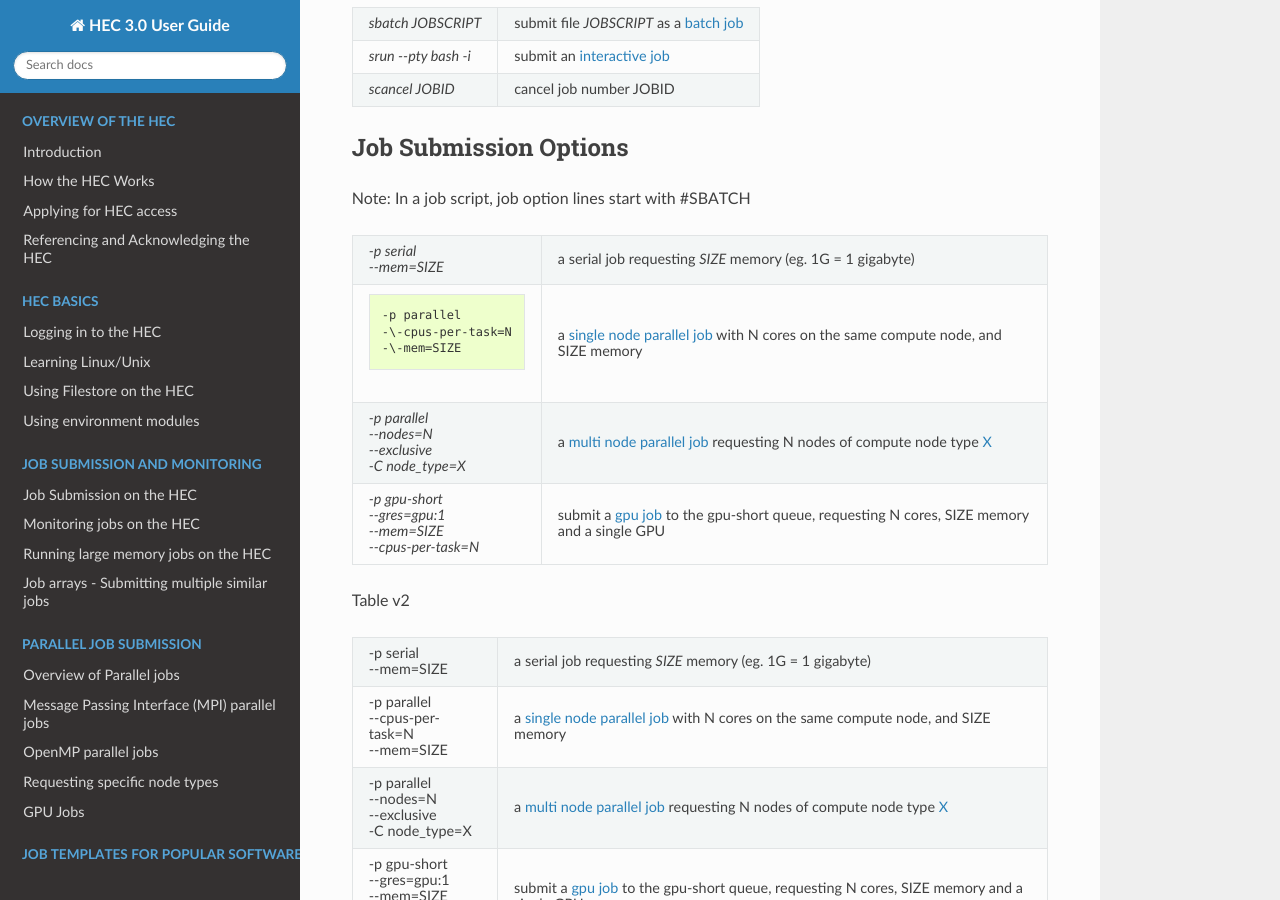
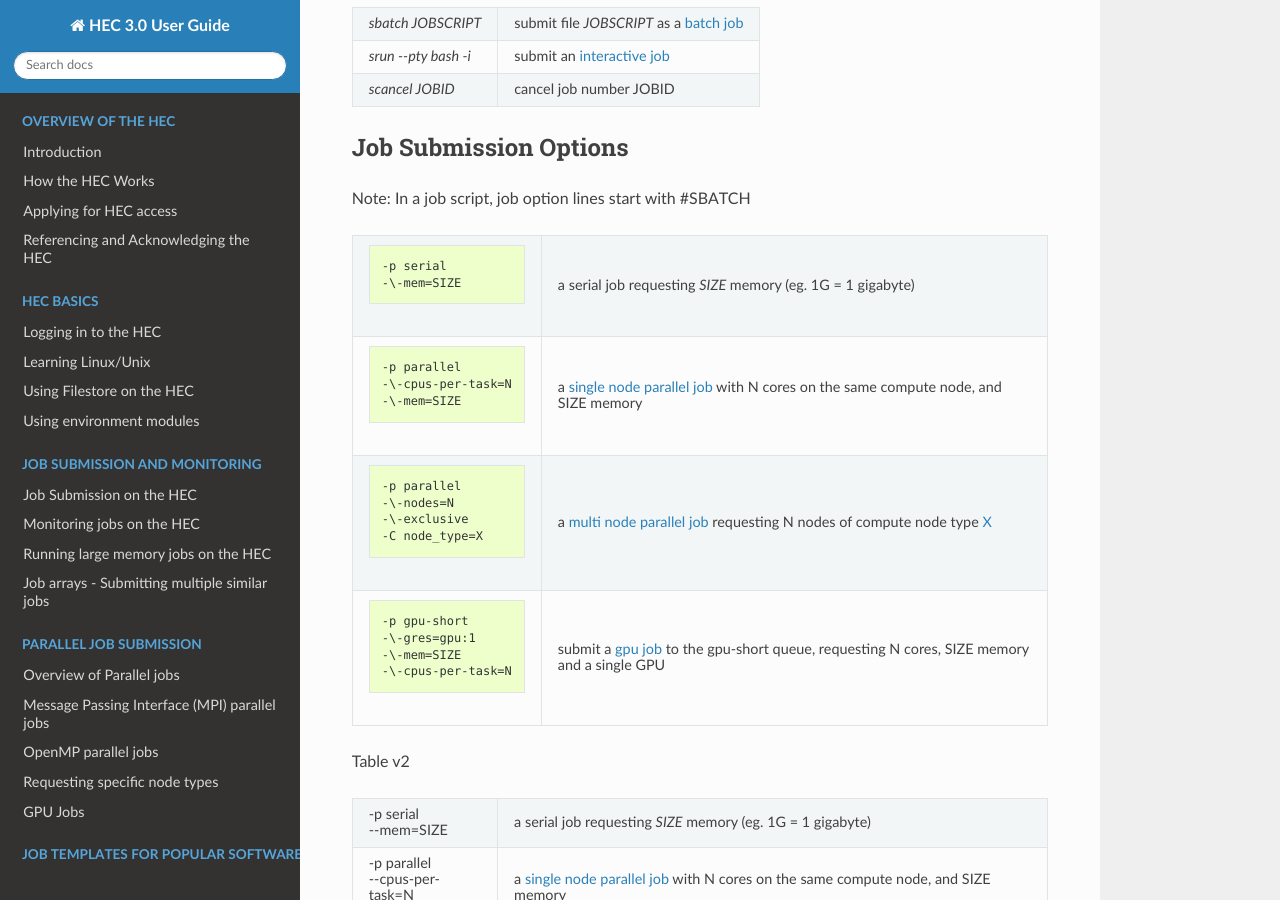
Before and after one commit to MikePacey/Lancaster-HEC, a Sphinx documentation site: the page built from docs/cheatsheet.rst, in a window 1280 px wide and 900 px high, scrolled down 604 px. Built offline with Sphinx 7.4.7 and the Read the Docs theme 3.1.0, drawn with Linux system fonts in a browser that asks for light colours; formulas are drawn with MathJax 3; part of the change alters nothing that is shown.

```diff
--- a/docs/cheatsheet.rst
+++ b/docs/cheatsheet.rst
@@ -41,9 +41,10 @@ Note: In a job script, job option lines start with #SBATCH
 
 .. list-table::
 
-  * - `-p serial`
+  * - .. code-block:: console
 
-      `-\-mem=SIZE`
+         -p serial
+         -\-mem=SIZE
 
     - a :ref:`serial job<serial job>` requesting *SIZE* memory (eg. 1G = 1 gigabyte)
 
@@ -55,23 +56,21 @@ Note: In a job script, job option lines start with #SBATCH
 
     -  a :ref:`single node parallel job<open mp>` with N cores on the same compute node, and SIZE memory
 
-  * - `-p parallel`
+  * - .. code-block:: console
 
-      `-\-nodes=N`
-
-      `-\-exclusive`
-
-      `-C node_type=X`
+         -p parallel
+         -\-nodes=N
+         -\-exclusive
+         -C node_type=X
 
     - a :ref:`multi node parallel job<mpi jobs>` requesting N nodes of compute node type :ref:`X<node types>`
 
-  * - `-p gpu-short`
+  * - .. code-block:: console
 
-      `-\-gres=gpu:1`
-
-      `-\-mem=SIZE`
-
-      `-\-cpus-per-task=N`
+         -p gpu-short
+         -\-gres=gpu:1
+         -\-mem=SIZE
+         -\-cpus-per-task=N
 
     - submit a :ref:`gpu job<gpu jobs>` to the gpu-short queue, requesting N cores, SIZE memory and a single GPU
 
```
